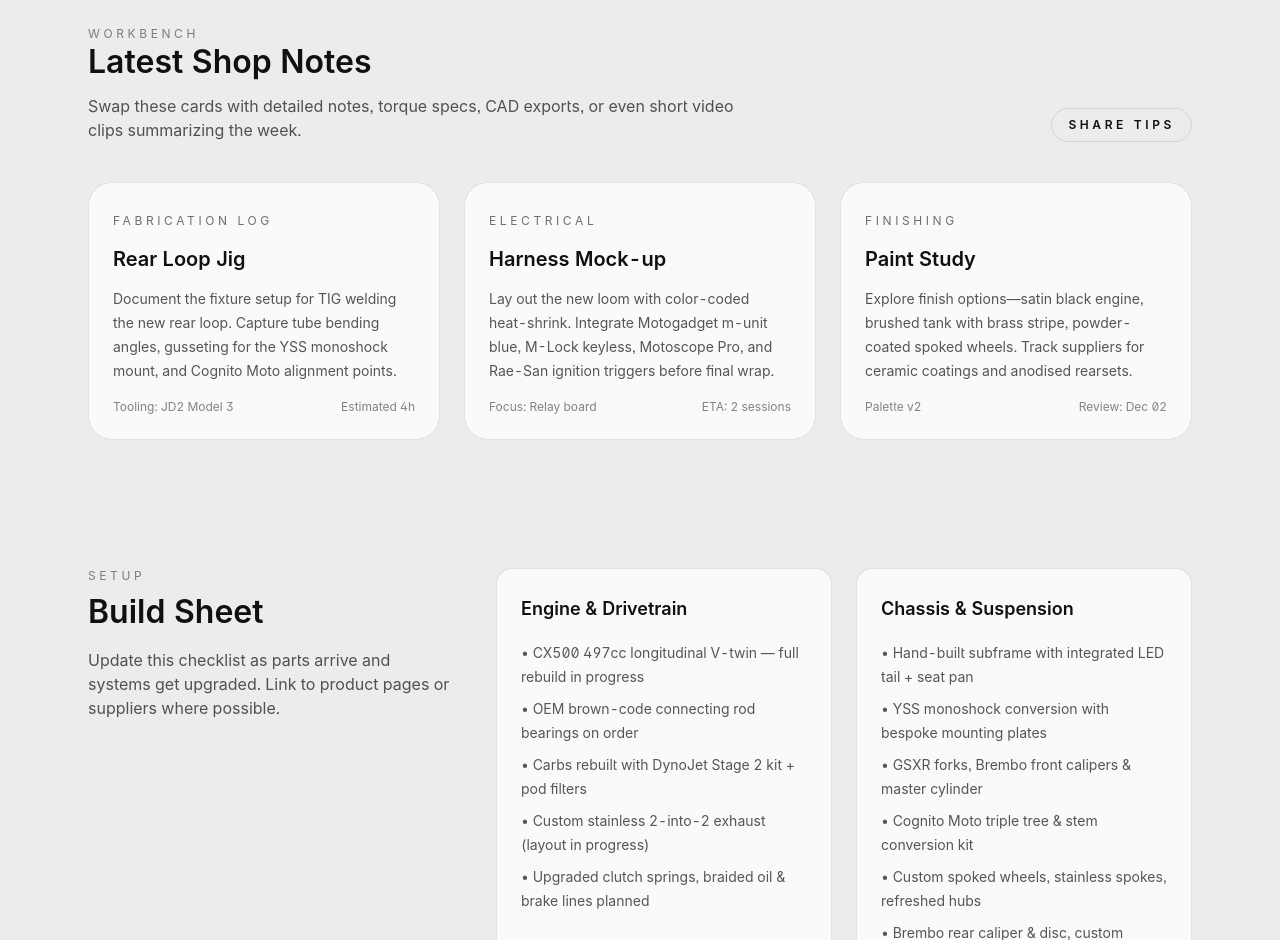
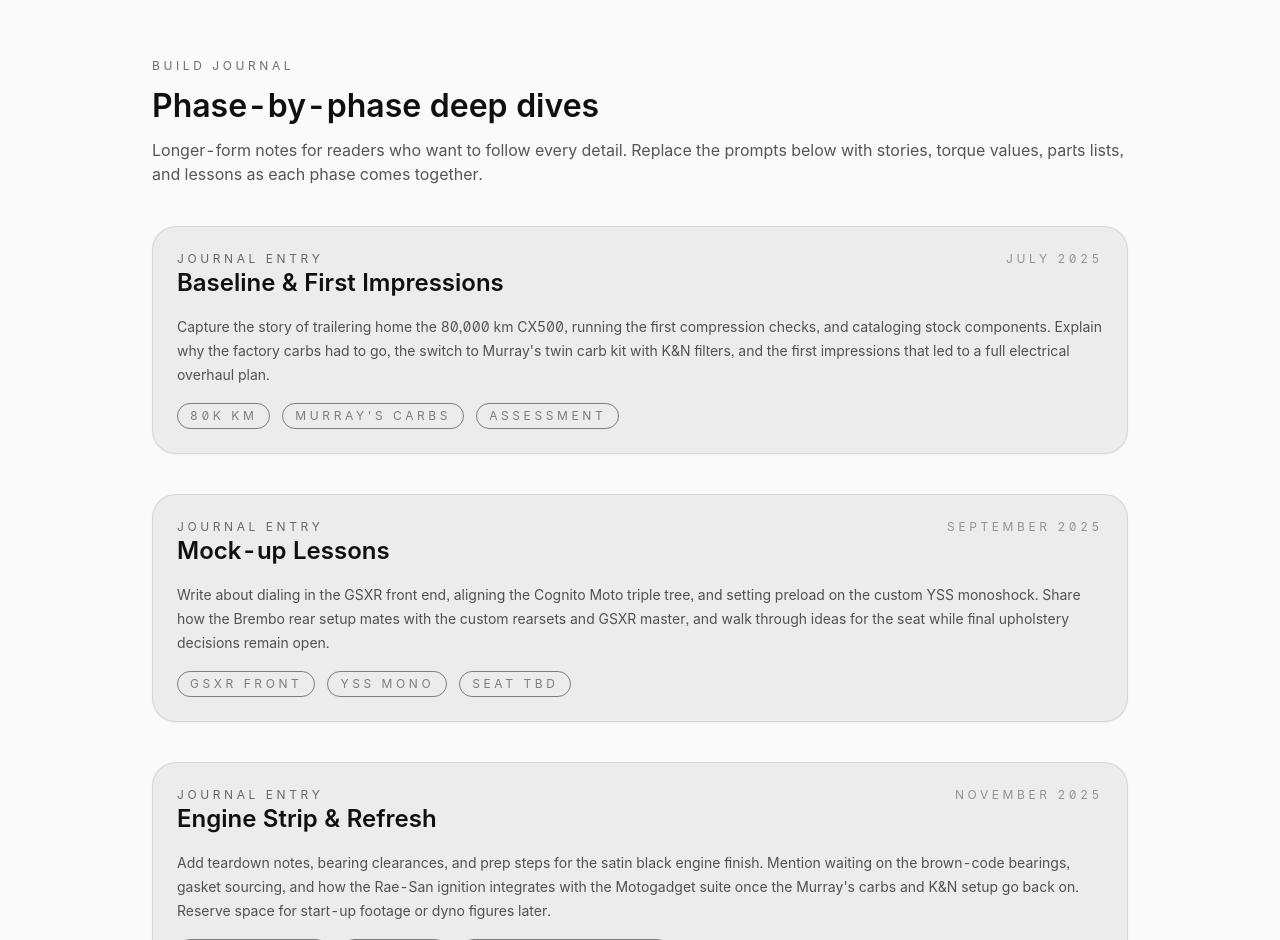
Before and after one commit to jaksatomovic/jaksatomovic.github.io, an Astro site: page /canarin-garage in a window 1280 px wide. Shown: the part 1860-2800 px from the top of the page. Built offline with nearby package versions, Linux system fonts and the light colour scheme; Astro itself is replaced by a stand-in of ours; a web font is replaced by a local one.

Commit message:
Add detailed build journal and update CX500 specs

```diff
--- a/src/pages/canarin-garage.astro
+++ b/src/pages/canarin-garage.astro
@@ -15,9 +15,9 @@ import CanarinLayout from "../layouts/CanarinLayout.astro";
           Honda CX500 Cafe Racer — 1981
         </h1>
         <p class="mt-6 text-lg text-white/85">
-          Canarin Garage is transforming a 1981 Honda CX500 into a bespoke cafe racer. A hand-built subframe, Motogadget control
-          suite, Rae-San programmable ignition, and a full monoshock conversion deliver modern reliability while keeping the
-          V-twin character. Follow each phase—from strip-down to the first fire-up.
+          Canarin Garage is transforming a high-mile (80,000 km) 1981 Honda CX500 into a bespoke cafe racer. A hand-built
+          subframe, Motogadget control suite, Rae-San programmable ignition, and a full monoshock conversion deliver modern
+          reliability while keeping the V-twin character. Follow each phase—from strip-down to the first fire-up.
         </p>
         <div class="mt-8 flex flex-wrap gap-3 text-xs font-semibold tracking-wide uppercase text-white/70">
           <span class="rounded-full border border-white/20 px-4 py-2">Custom Subframe</span>
@@ -25,6 +25,7 @@ import CanarinLayout from "../layouts/CanarinLayout.astro";
           <span class="rounded-full border border-white/20 px-4 py-2">Motogadget Suite</span>
           <span class="rounded-full border border-white/20 px-4 py-2">GSXR Front End</span>
           <span class="rounded-full border border-white/20 px-4 py-2">Brembo Rear Setup</span>
+          <span class="rounded-full border border-white/20 px-4 py-2">Seat TBD</span>
         </div>
       </div>
       <div class="flex flex-1 flex-col gap-5 rounded-3xl bg-white/10 p-6 shadow-xl shadow-black/10 backdrop-blur">
@@ -84,7 +85,8 @@ import CanarinLayout from "../layouts/CanarinLayout.astro";
           <time class="text-xs uppercase tracking-[0.2em] text-primary/60 dark:text-white/60">July 2025</time>
           <h3 class="mt-2 text-xl font-semibold text-primary dark:text-white">Acquisition &amp; Baseline</h3>
           <p class="mt-2 text-primary/70 dark:text-white/70">
-            Bike sourced in original condition with 42k km. Compression checked, fluids drained, initial ride recorded.
+            Bike sourced in original condition showing just over 80,000 km. Compression checked, fluids drained, initial ride
+            recorded.
           </p>
           <p class="mt-3 text-sm text-primary/60 dark:text-white/60">
             Notes: catalog OEM parts worth saving; photograph factory wiring; weigh major components before teardown.
@@ -126,6 +128,76 @@ import CanarinLayout from "../layouts/CanarinLayout.astro";
           </p>
         </li>
       </ol>
+    </div>
+  </section>
+
+  <section class="bg-zinc-50 py-16 dark:bg-primary/90">
+    <div class="mx-auto max-w-5xl space-y-10 px-4 sm:px-6">
+      <header class="space-y-3 text-primary dark:text-white">
+        <p class="text-xs uppercase tracking-[0.3em] text-primary/60 dark:text-white/60">Build Journal</p>
+        <h2 class="text-3xl font-semibold">Phase-by-phase deep dives</h2>
+        <p class="text-primary/70 dark:text-white/70">
+          Longer-form notes for readers who want to follow every detail. Replace the prompts below with stories, torque values,
+          parts lists, and lessons as each phase comes together.
+        </p>
+      </header>
+      <article class="space-y-4 rounded-3xl border border-primary/10 bg-white p-6 shadow-sm dark:border-white/10 dark:bg-white/5">
+        <header class="flex flex-col gap-2 sm:flex-row sm:items-baseline sm:justify-between">
+          <div>
+            <p class="text-xs uppercase tracking-[0.3em] text-primary/60 dark:text-white/60">Journal Entry</p>
+            <h3 class="text-2xl font-semibold text-primary dark:text-white">Baseline &amp; First Impressions</h3>
+          </div>
+          <span class="text-xs uppercase tracking-[0.3em] text-primary/40 dark:text-white/40">July 2025</span>
+        </header>
+        <p class="text-sm text-primary/70 dark:text-white/70">
+          Capture the story of trailering home the 80,000 km CX500, running the first compression checks, and cataloging stock
+          components. Explain why the factory carbs had to go, the switch to Murray&apos;s twin carb kit with K&amp;N filters,
+          and the first impressions that led to a full electrical overhaul plan.
+        </p>
+        <footer class="flex flex-wrap gap-3 text-xs uppercase tracking-[0.3em] text-primary/50 dark:text-white/50">
+          <span class="rounded-full border border-current px-3 py-1">80k km</span>
+          <span class="rounded-full border border-current px-3 py-1">Murray&apos;s Carbs</span>
+          <span class="rounded-full border border-current px-3 py-1">Assessment</span>
+        </footer>
+      </article>
+      <article class="space-y-4 rounded-3xl border border-primary/10 bg-white p-6 shadow-sm dark:border-white/10 dark:bg-white/5">
+        <header class="flex flex-col gap-2 sm:flex-row sm:items-baseline sm:justify-between">
+          <div>
+            <p class="text-xs uppercase tracking-[0.3em] text-primary/60 dark:text-white/60">Journal Entry</p>
+            <h3 class="text-2xl font-semibold text-primary dark:text-white">Mock-up Lessons</h3>
+          </div>
+          <span class="text-xs uppercase tracking-[0.3em] text-primary/40 dark:text-white/40">September 2025</span>
+        </header>
+        <p class="text-sm text-primary/70 dark:text-white/70">
+          Write about dialing in the GSXR front end, aligning the Cognito Moto triple tree, and setting preload on the custom YSS
+          monoshock. Share how the Brembo rear setup mates with the custom rearsets and GSXR master, and walk through ideas for
+          the seat while final upholstery decisions remain open.
+        </p>
+        <footer class="flex flex-wrap gap-3 text-xs uppercase tracking-[0.3em] text-primary/50 dark:text-white/50">
+          <span class="rounded-full border border-current px-3 py-1">GSXR Front</span>
+          <span class="rounded-full border border-current px-3 py-1">YSS Mono</span>
+          <span class="rounded-full border border-current px-3 py-1">Seat TBD</span>
+        </footer>
+      </article>
+      <article class="space-y-4 rounded-3xl border border-primary/10 bg-white p-6 shadow-sm dark:border-white/10 dark:bg-white/5">
+        <header class="flex flex-col gap-2 sm:flex-row sm:items-baseline sm:justify-between">
+          <div>
+            <p class="text-xs uppercase tracking-[0.3em] text-primary/60 dark:text-white/60">Journal Entry</p>
+            <h3 class="text-2xl font-semibold text-primary dark:text-white">Engine Strip &amp; Refresh</h3>
+          </div>
+          <span class="text-xs uppercase tracking-[0.3em] text-primary/40 dark:text-white/40">November 2025</span>
+        </header>
+        <p class="text-sm text-primary/70 dark:text-white/70">
+          Add teardown notes, bearing clearances, and prep steps for the satin black engine finish. Mention waiting on the
+          brown-code bearings, gasket sourcing, and how the Rae-San ignition integrates with the Motogadget suite once the Murray&apos;s
+          carbs and K&amp;N setup go back on. Reserve space for start-up footage or dyno figures later.
+        </p>
+        <footer class="flex flex-wrap gap-3 text-xs uppercase tracking-[0.3em] text-primary/50 dark:text-white/50">
+          <span class="rounded-full border border-current px-3 py-1">Engine Paint</span>
+          <span class="rounded-full border border-current px-3 py-1">Rae-San</span>
+          <span class="rounded-full border border-current px-3 py-1">Awaiting Bearings</span>
+        </footer>
+      </article>
     </div>
   </section>
 
@@ -202,7 +274,7 @@ import CanarinLayout from "../layouts/CanarinLayout.astro";
           <ul class="mt-4 space-y-2 text-sm text-primary/70 dark:text-white/70">
             <li>• CX500 497cc longitudinal V-twin — full rebuild in progress</li>
             <li>• OEM brown-code connecting rod bearings on order</li>
-            <li>• Carbs rebuilt with DynoJet Stage 2 kit + pod filters</li>
+            <li>• Murray&apos;s twin carb kit with K&amp;N pod filters</li>
             <li>• Custom stainless 2-into-2 exhaust (layout in progress)</li>
             <li>• Upgraded clutch springs, braided oil &amp; brake lines planned</li>
           </ul>
@@ -233,7 +305,7 @@ import CanarinLayout from "../layouts/CanarinLayout.astro";
           <ul class="mt-4 space-y-2 text-sm text-primary/70 dark:text-white/70">
             <li>• Engine: satin black high-temp finish with polished covers</li>
             <li>• Tank: brushed metal + clear coat with brass accent stripe</li>
-            <li>• Seat: Alcantara + perforated leather, hidden stitching</li>
+            <li>• Seat: Concept sketch in progress (upholstery TBD)</li>
             <li>• Wheels: powder-coated satin black hubs and rims</li>
           </ul>
         </div>
```
